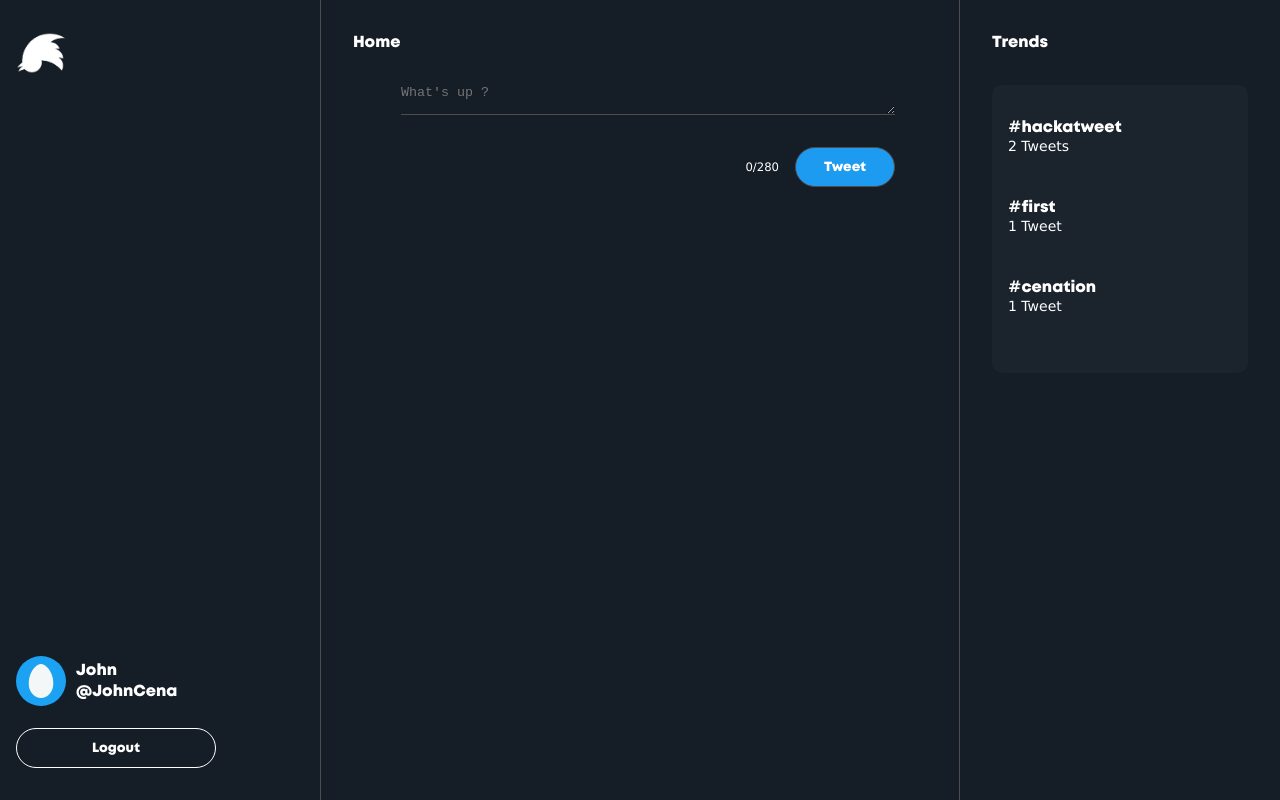
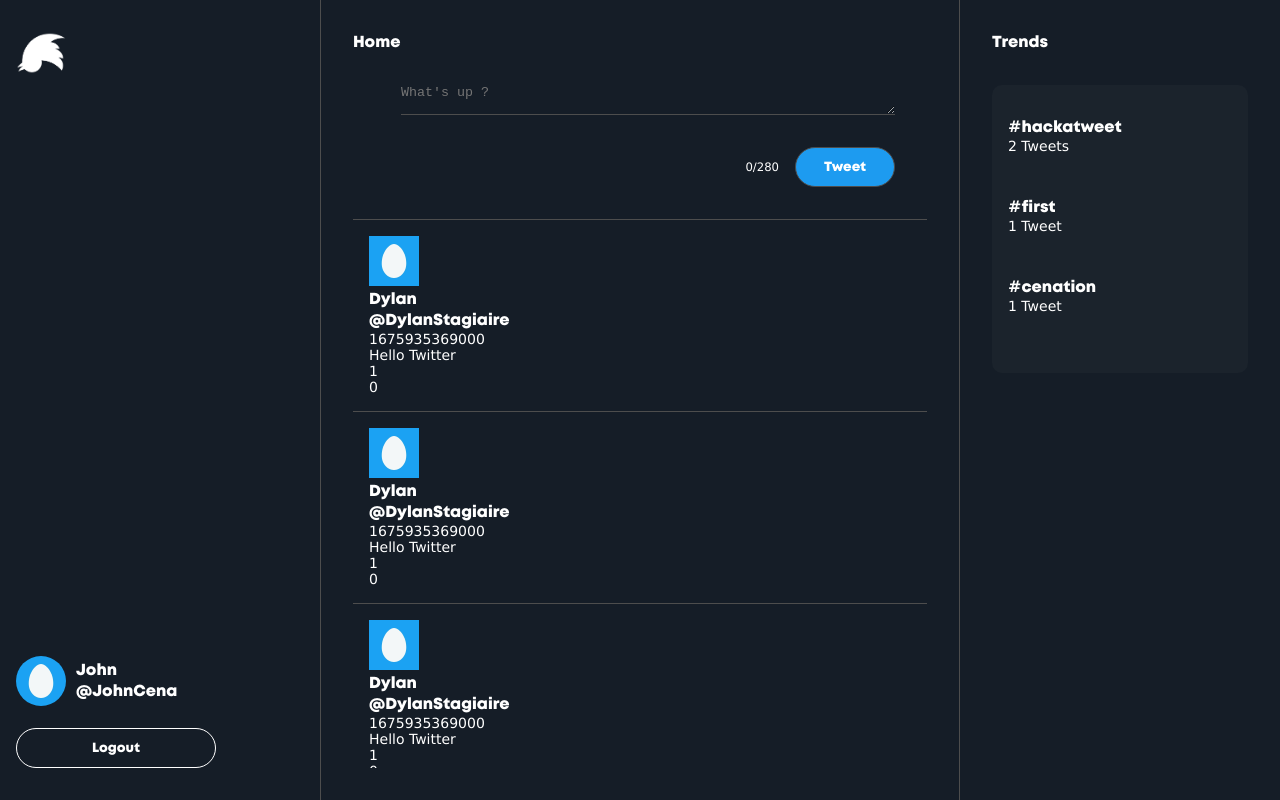
Before and after one commit to antonymerle/hackatweet-frontend, a Next.js app: page /home in a window 1280 px wide. Built offline with nearby package versions, Linux system fonts and the light colour scheme.

Commit message:
layout homepage ok

```diff
--- a/components/Homecomponent.js
+++ b/components/Homecomponent.js
@@ -4,9 +4,48 @@ import styles from "../styles/Homecomponent.module.css";
 import Image from "next/image";
 import logo from "../public/logo.png";
 import egg from "../public/egg.jpg";
+import Tweet from "./Tweet";
 
 function Home() {
   const [tweetContent, setTweetContent] = useState("");
+
+  const tweets = [
+    <Tweet
+      content={"Hello Twitter"}
+      firstname={"Dylan"}
+      username={"@DylanStagiaire"}
+      likes={2}
+      tweetDate={new Date().getTime()}
+    />,
+    <Tweet
+      content={"Hello Twitter"}
+      firstname={"Dylan"}
+      username={"@DylanStagiaire"}
+      likes={2}
+      tweetDate={new Date().getTime()}
+    />,
+    <Tweet
+      content={"Hello Twitter"}
+      firstname={"Dylan"}
+      username={"@DylanStagiaire"}
+      likes={2}
+      tweetDate={new Date().getTime()}
+    />,
+    <Tweet
+      content={"Hello Twitter"}
+      firstname={"Dylan"}
+      username={"@DylanStagiaire"}
+      likes={2}
+      tweetDate={new Date().getTime()}
+    />,
+    <Tweet
+      content={"Hello Twitter"}
+      firstname={"Dylan"}
+      username={"@DylanStagiaire"}
+      likes={2}
+      tweetDate={new Date().getTime()}
+    />,
+  ];
 
   const handleLogout = () => {
     console.log("LOGOUT:", {});
@@ -47,6 +86,7 @@ function Home() {
 
       {/* TWEET COLUMN */}
       <section className={styles.centerColumn}>
+        {/* TWEET COLUMN > NEW TWEET*/}
         <div className={styles.newTweetContainer}>
           <h3>Home</h3>
           <div className={styles.inputContainer}>
@@ -74,6 +114,8 @@ function Home() {
             </div>
           </div>
         </div>
+        {/* TWEET COLUMN > FEED*/}
+        <div className={styles.feed}>{tweets}</div>
       </section>
       {/* TRENDS COLUMN */}
       <section className={styles.rightColumn}>
--- /dev/null
+++ b/components/Tweet.js
@@ -0,0 +1,30 @@
+import React from "react";
+import styles from "../styles/Tweet.module.css";
+import egg from "../public/egg.jpg";
+import Image from "next/image";
+import { FontAwesomeIcon } from "@fortawesome/react-fontawesome";
+import { faHeart, faTrashCan } from "@fortawesome/free-solid-svg-icons";
+
+function Tweet({ firstname, username, tweetDate, content, likes }) {
+  return (
+    <div className={styles.tweet}>
+      <div className={styles.tweetHeader}>
+        <Image src={egg} width={50} alt="pp" className={styles.pp} />
+        <h4 className={styles.authorFirstName}>{firstname}</h4>
+        <h5 className={styles.authorUserName}>{username}</h5>
+        <p className={styles.tweetDate}>{tweetDate}</p>
+      </div>
+      <div className={styles.tweetContent}>{content}</div>
+      <div className={styles.tweetFooter}>
+        <div className="likes">
+          <faHeart />
+          <span>1</span>
+        </div>
+        <faTrashCan />
+        <span>0</span>
+      </div>
+    </div>
+  );
+}
+
+export default Tweet;
--- a/package.json
+++ b/package.json
@@ -9,6 +9,9 @@
     "lint": "next lint"
   },
   "dependencies": {
+    "@fortawesome/fontawesome-svg-core": "^6.3.0",
+    "@fortawesome/free-solid-svg-icons": "^6.3.0",
+    "@fortawesome/react-fontawesome": "^0.2.0",
     "@next/font": "13.1.6",
     "@reduxjs/toolkit": "^1.9.2",
     "antd": "^5.2.0",
--- a/styles/Homecomponent.module.css
+++ b/styles/Homecomponent.module.css
@@ -18,11 +18,14 @@
 }
 
 .centerColumn {
+  display: flex;
+  flex-direction: column;
   width: 50%;
   height: 100%;
   border-left: 1px solid rgb(77, 77, 77);
   border-right: 1px solid rgb(77, 77, 77);
   padding: 2rem;
+  overflow: hidden;
 }
 
 .rightColumn {
@@ -134,6 +137,19 @@
   color: red;
 }
 
+/* CENTER-COLUMN > FEED SECTION */
+
+.feed {
+  height: 100%;
+  overflow-y: scroll;
+  -ms-overflow-style: none; /* Internet Explorer 10+ */
+  scrollbar-width: none; /* Firefox */
+}
+
+.feed::-webkit-scrollbar {
+  display: none; /* Safari and Chrome */
+}
+
 /* TRENDS-COLUMN */
 .trendsContainer {
   background-color: var(--bgligtherDark);
--- a/styles/Signin.module.css
+++ b/styles/Signin.module.css
@@ -3,7 +3,6 @@
   height: 100vh;
   display: flex;
   justify-content: left;
-  background-color: pink;
 }
 
 .left {
--- /dev/null
+++ b/styles/Tweet.module.css
@@ -0,0 +1,8 @@
+.tweet {
+  display: flex;
+  flex-direction: column;
+  align-items: flex-start;
+  justify-content: flex-start;
+  padding: 1rem;
+  border-top: 1px solid rgb(77, 77, 77);
+}
```
Also changed, not shown: 1 other file (tests, documents, lock files or other folders).
